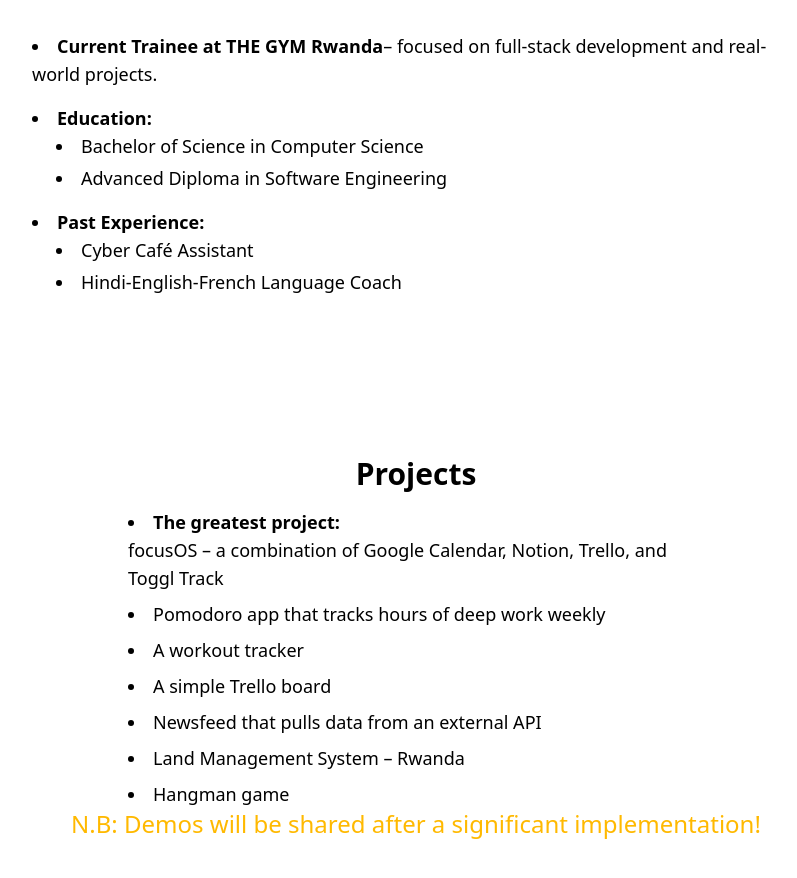
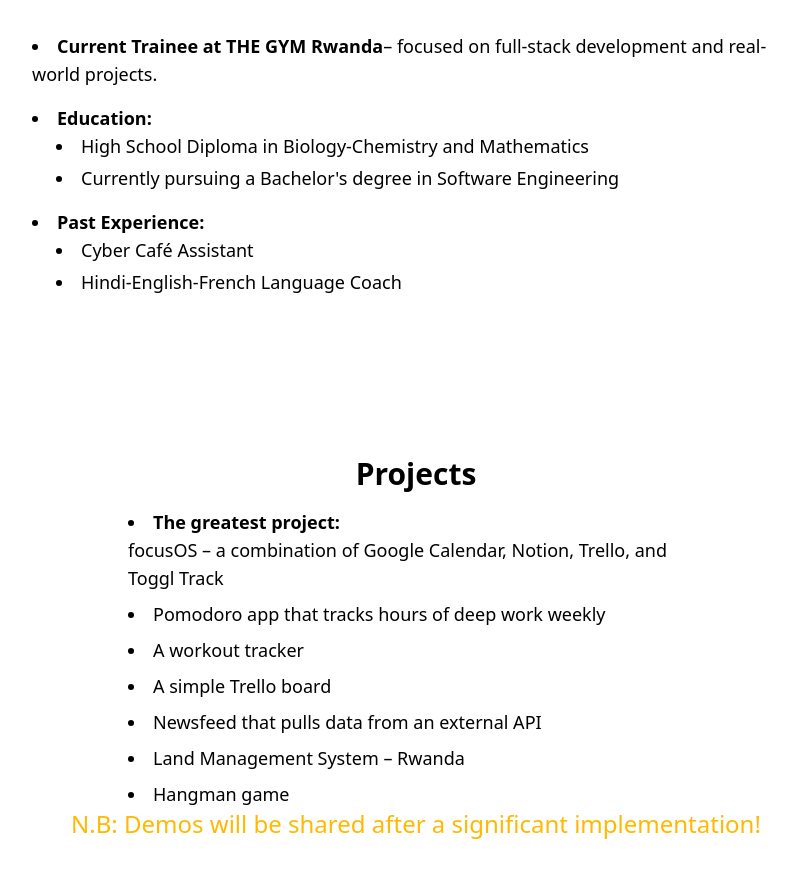
Before and after one commit to M-prisca/Portfolio-web, a website: page index.html in a window 1280 px wide. Shown: the part 1080-1958 px from the top of the page, without its empty margins (224-1021 px from the left). Drawn offline with nearby package versions, Linux system fonts and the light colour scheme.

Commit message:
chore: Update education section

```diff
--- a/index.html
+++ b/index.html
@@ -116,8 +116,8 @@
           <li>
             <strong>Education:</strong>
             <ul class="list-disc list-inside ml-6 space-y-1">
-              <li>Bachelor of Science in Computer Science</li>
-              <li>Advanced Diploma in Software Engineering</li>
+              <li>High School Diploma in Biology-Chemistry and Mathematics</li>
+              <li>Currently pursuing a Bachelor's degree in Software Engineering</li>
             </ul>
           </li>
           <li>
```
Also changed, not shown: src/imgs/cisco.PNG (added), 3 other files.
